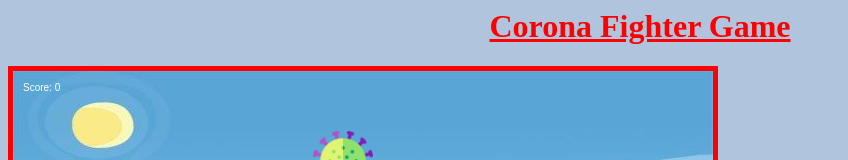
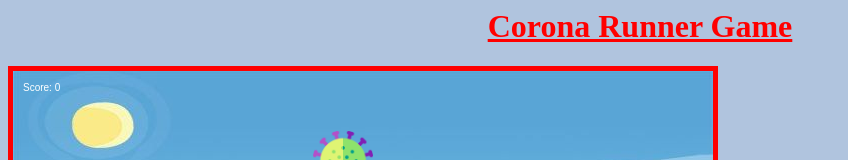
Before and after one commit to devagarwal1803/Corona-Runner, a plain HTML site: page index.html in a window 1280 px wide. Shown: the top 160 px of the page, without its empty margins (0-848 px from the left). Drawn offline with Linux system fonts and the light colour scheme.

Commit message:
Corona Runner completed
Development phase completed

```diff
--- a/index.html
+++ b/index.html
@@ -1,12 +1,12 @@
 <html>
     <head>
-        <title>Corona Fighter Game</title>
+        <title>Corona Runner Game</title>
     </head>
 
     <link rel="stylesheet" href="style.css">
 
     <body>
-        <h1> <u color="black">Corona Fighter Game </u> </h1>
+        <h1> <u color="black">Corona Runner Game </u> </h1>
 
         <canvas id="canvas1"></canvas>
         <script src="game.js"></script>
```
